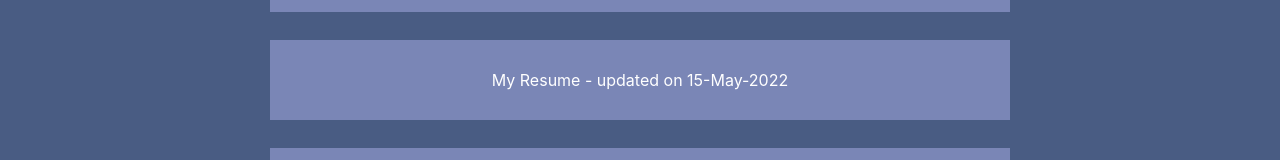
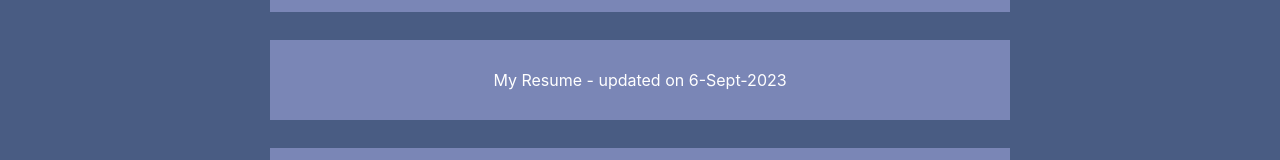
Before and after one commit to iamsuryasonar/portfolio-with-react, a React (Create React App) app: page /links in a window 1280 px wide. Shown: the part 388-548 px from the top of the page. Built offline with nearby package versions, Linux system fonts and the light colour scheme.

Commit message:
resume replaced

```diff
--- a/src/App/Data/links.js
+++ b/src/App/Data/links.js
@@ -6,8 +6,8 @@ const links = [
     },
     {
         id: "resume",
-        title: "My Resume - updated on 15-May-2022",
-        url: "https://drive.google.com/file/d/13xR78QwjFNJzhtQ2hQru6aK0DxCEuNQE/view?usp=sharing",
+        title: "My Resume - updated on 6-Sept-2023",
+        url: "https://drive.google.com/file/d/1tvmMvEDyuuvvbCPSloOL8prDypgm2IUA/view?usp=drive_link",
     },
     {
         id: "freecodecampbackendcertification",
```
